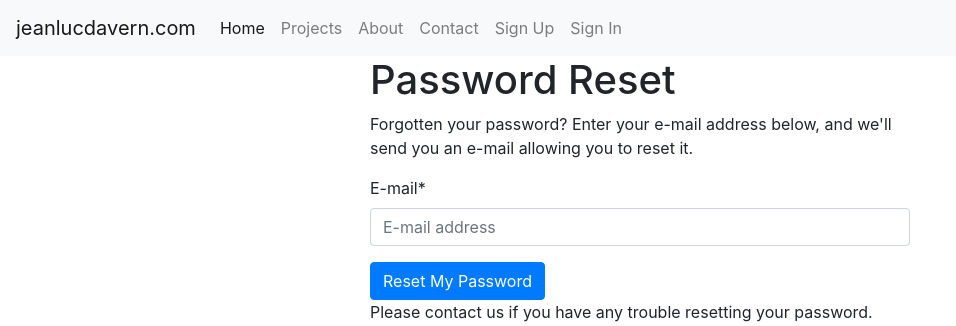
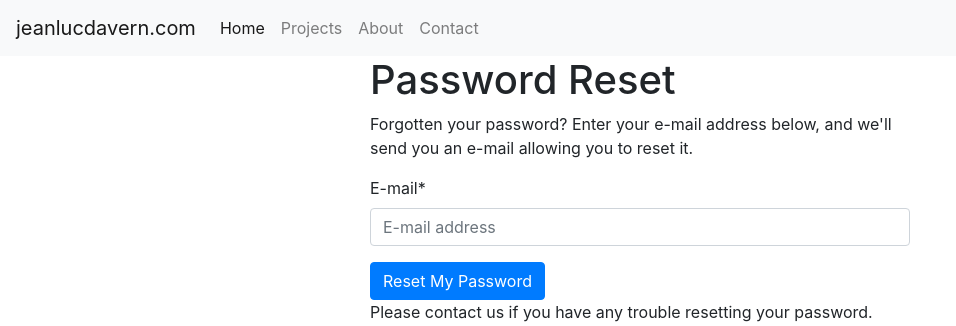
Before and after one commit to jdavv/jeanlucdavern_portfolio, a Django app: page /accounts/password/reset/ in a window 1280 px wide. Shown: the top 326 px of the page, without its empty margins (0-956 px from the left). Run offline with Django 3.2, Linux system fonts and the light colour scheme; parts of the project's set-up code (start-up, migrations or seed data) failed here and were passed over; some libraries are stand-ins or nearby versions.

Commit message:
More html modifications

```diff
--- a/jeanlucdavern_portfolio/templates/base.html
+++ b/jeanlucdavern_portfolio/templates/base.html
@@ -44,25 +44,25 @@
               <a class="nav-link" href="{% url 'contact:contact_index' %}">Contact</a>
             </li>
 
-            {% if request.user.is_authenticated %}
-              <li class="nav-item">
-                {# URL provided by django-allauth/account/urls.py #}
-                <a class="nav-link" href="{% url 'users:detail' request.user.username  %}">{% trans "My Profile" %}</a>
-              </li>
-              <li class="nav-item">
-                {# URL provided by django-allauth/account/urls.py #}
-                <a class="nav-link" href="{% url 'account_logout' %}">{% trans "Sign Out" %}</a>
-              </li>
-            {% else %}
-              <li class="nav-item">
-                {# URL provided by django-allauth/account/urls.py #}
-                <a id="sign-up-link" class="nav-link" href="{% url 'account_signup' %}">{% trans "Sign Up" %}</a>
-              </li>
-              <li class="nav-item">
-                {# URL provided by django-allauth/account/urls.py #}
-                <a id="log-in-link" class="nav-link" href="{% url 'account_login' %}">{% trans "Sign In" %}</a>
-              </li>
-            {% endif %}
+            <!--{% if request.user.is_authenticated %}-->
+              <!--<li class="nav-item">-->
+                 <!--URL provided by django-allauth/account/urls.py -->
+                <!--<a class="nav-link" href="{% url 'users:detail' request.user.username  %}">{% trans "My Profile" %}</a>-->
+              <!--</li>-->
+              <!--<li class="nav-item">-->
+                 <!--URL provided by django-allauth/account/urls.py -->
+                <!--<a class="nav-link" href="{% url 'account_logout' %}">{% trans "Sign Out" %}</a>-->
+              <!--</li>-->
+            <!--{% else %}-->
+              <!--<li class="nav-item">-->
+                 <!--URL provided by django-allauth/account/urls.py -->
+                <!--<a id="sign-up-link" class="nav-link" href="{% url 'account_signup' %}">{% trans "Sign Up" %}</a>-->
+              <!--</li>-->
+              <!--<li class="nav-item">-->
+                 <!--URL provided by django-allauth/account/urls.py -->
+                <!--<a id="log-in-link" class="nav-link" href="{% url 'account_login' %}">{% trans "Sign In" %}</a>-->
+              <!--</li>-->
+            <!--{% endif %}-->
           </ul>
         </div>
       </nav>
```
